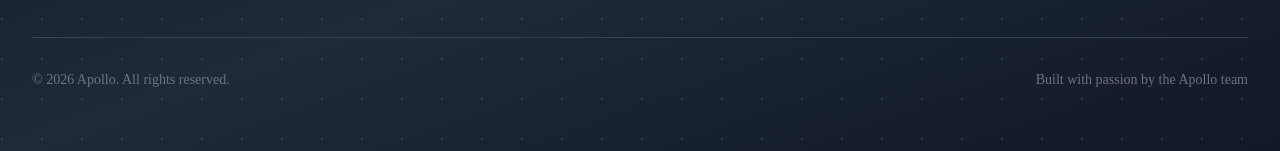
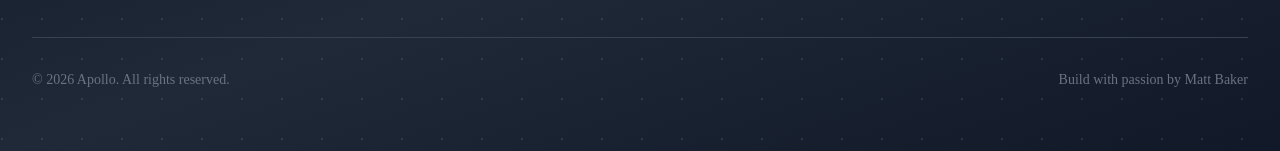
Before and after one commit to Mattpbaker/Apollo, a Next.js app: page / in a window 1280 px wide. Shown: the part 9127-9278 px from the top of the page. Built offline with nearby package versions, Linux system fonts and the light colour scheme; a web font is replaced by a local one.

Commit message:
Update footer attribution to 'Build with passion by Matt Baker'

```diff
--- a/components/Footer.tsx
+++ b/components/Footer.tsx
@@ -115,7 +115,7 @@ export default function Footer() {
               © {currentYear} Apollo. All rights reserved.
             </p>
             <p className="font-caption text-sm text-gray-500 text-center md:text-right">
-              Built with passion by the Apollo team
+              Build with passion by Matt Baker
             </p>
           </div>
         </div>
```
